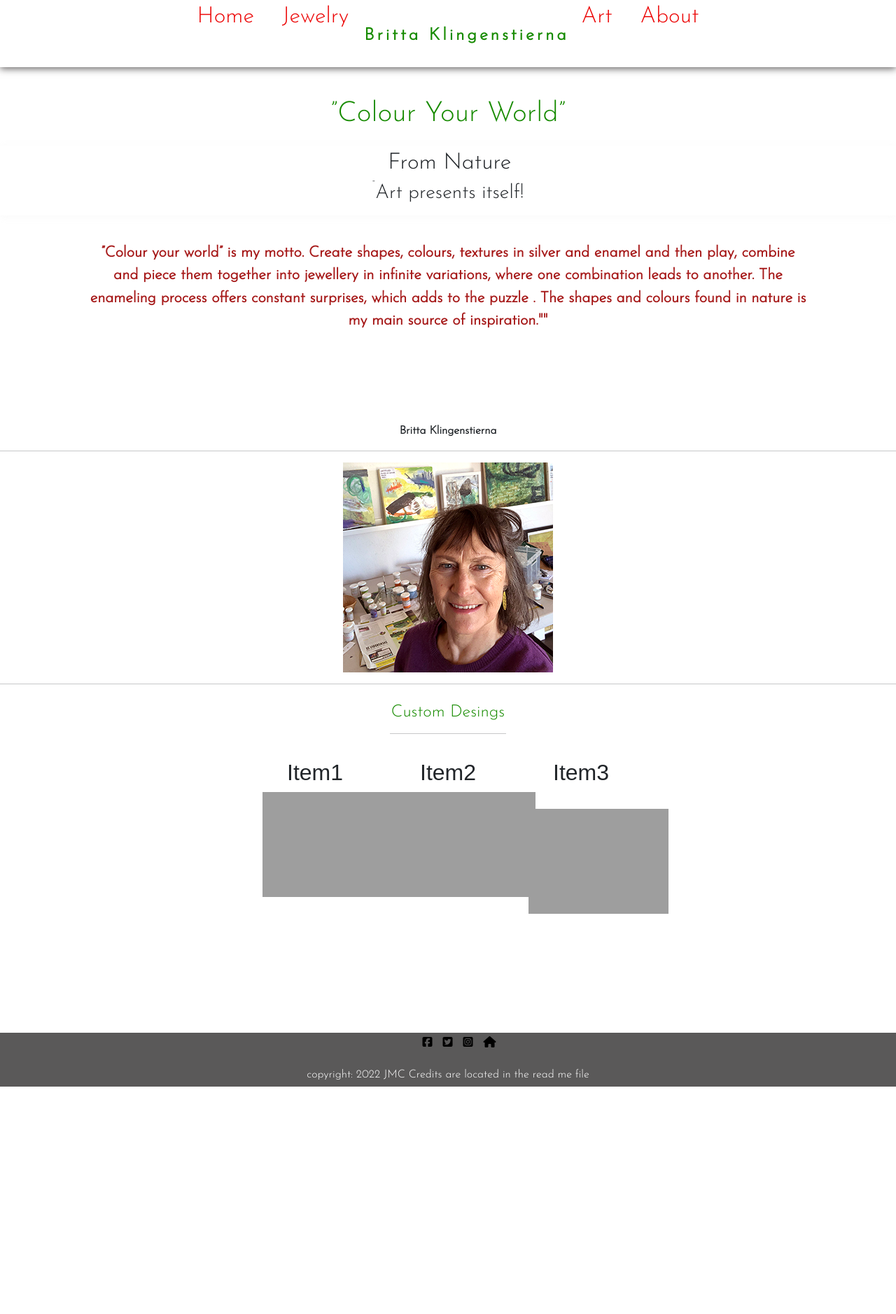
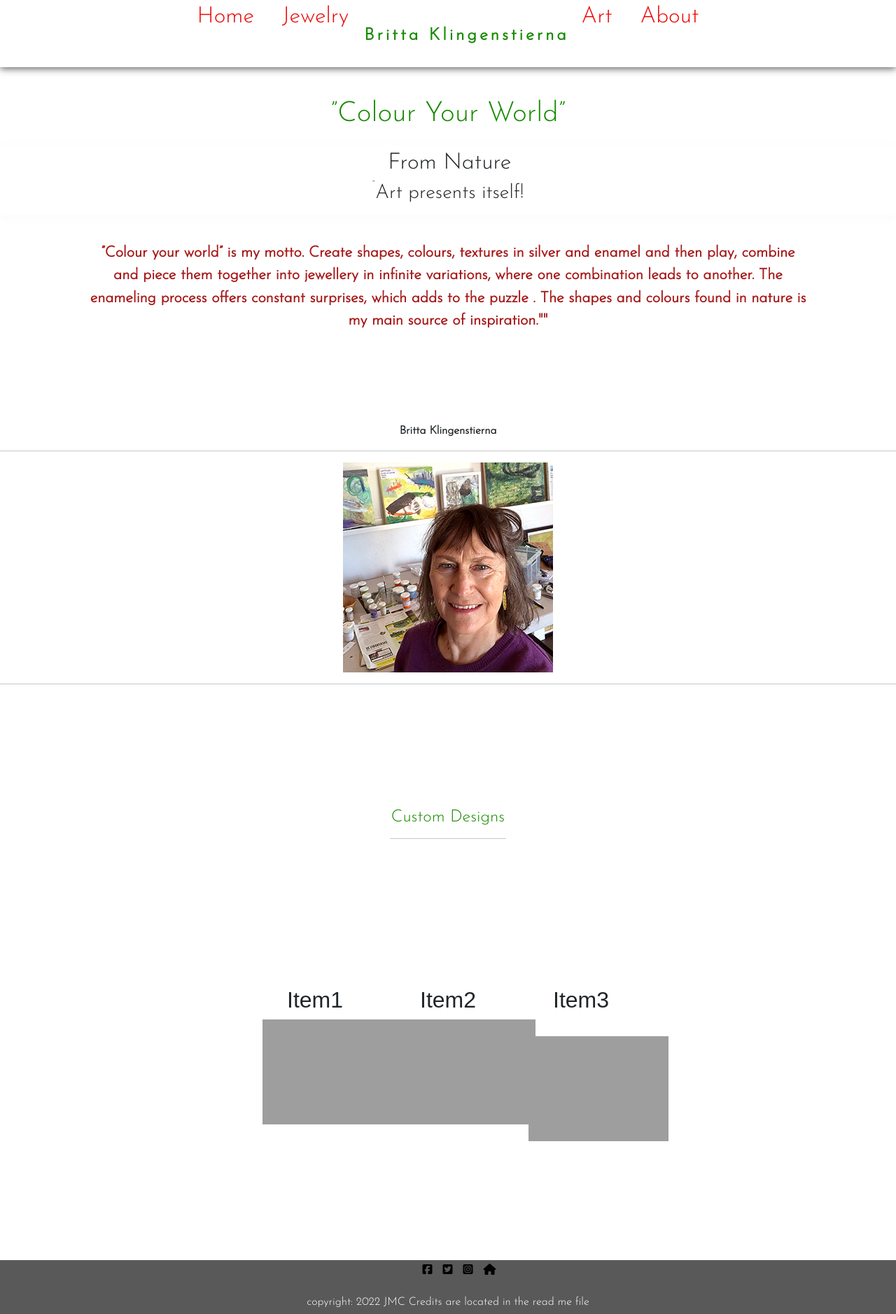
Before and after one commit to Jaredslocker21/brittassite, a Django app: page / in a window 1280 px wide. Shown: the whole page at 70% size. Before the commit the page ends 1553 px from the top, so only its background shows below. Run offline with Django 3.2, Linux system fonts and the light colour scheme; data comes from the database, SQL or seed files in the repository; some libraries are stand-ins or nearby versions; grey boxes are pictures that could not be loaded.

Commit message:
add style

```diff
--- a/brittas_blog/templates/home.html
+++ b/brittas_blog/templates/home.html
@@ -32,7 +32,7 @@
     </div>
     <div>
         <h2 id="design-header" class="element">
-            Custom Desings
+            Custom Designs
         </h2>
         <hr>
     </div>
--- a/static/css/style.css
+++ b/static/css/style.css
@@ -119,8 +119,12 @@ main {
     justify-content: space-around;
     font-family: "Cardo", sans-serif;
     font-weight: bolder;
-    margin-top: 50;
+    margin-top: 175px;
     flex-wrap: wrap;
+}
+
+#design-header {
+    margin-top: 150px;
 }
 
 .design-item {
```
